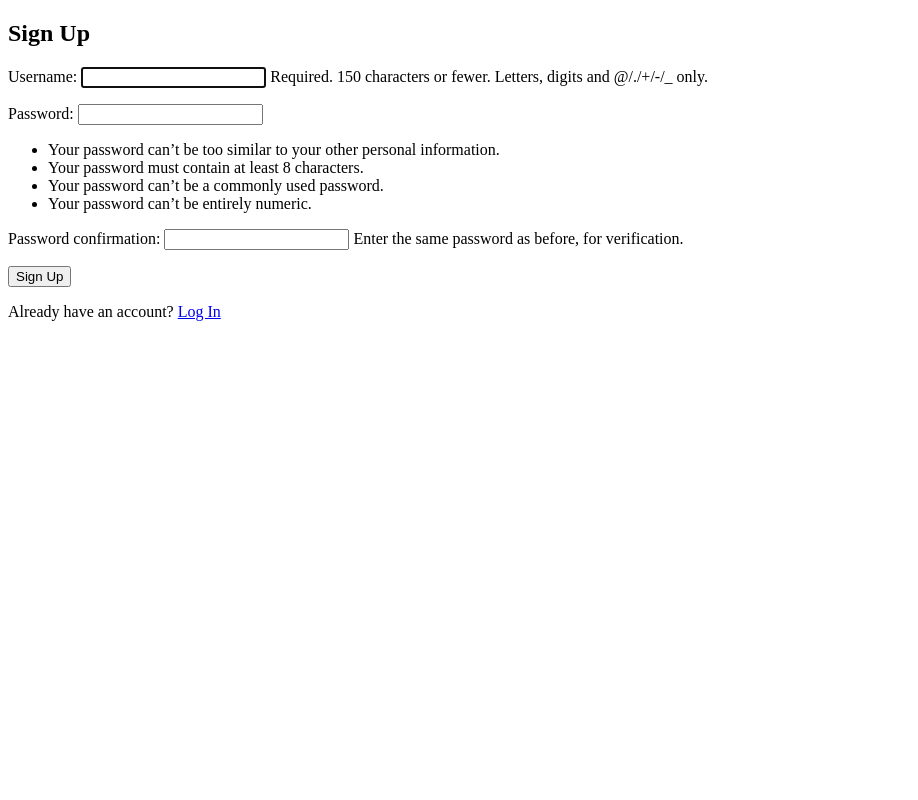
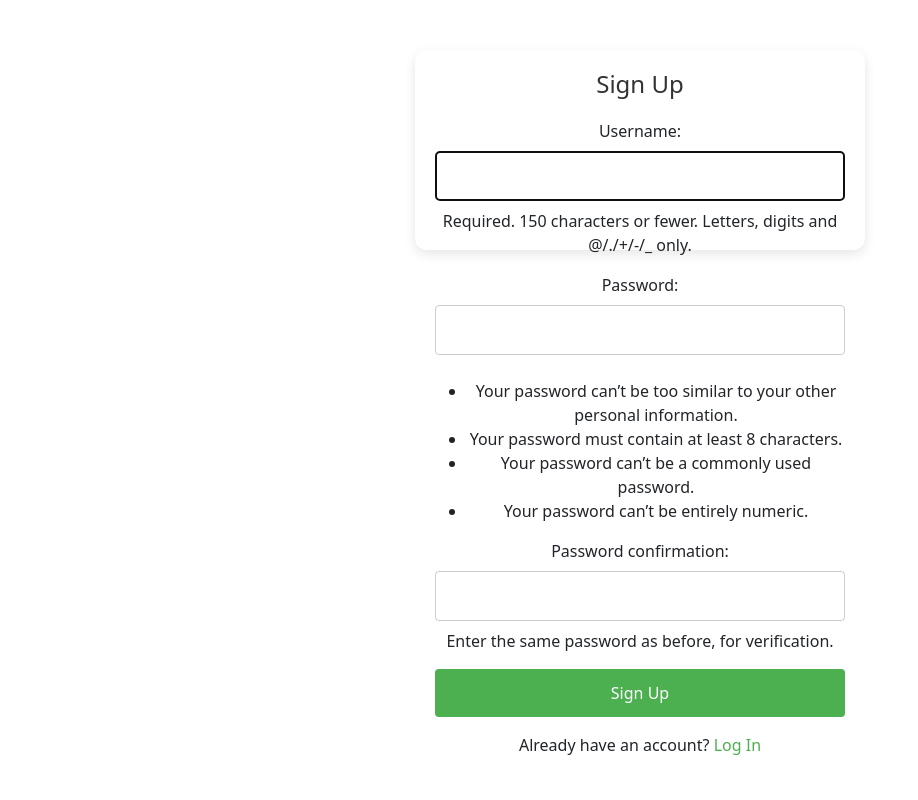
Before and after one commit to Aliki-Mantzouka/UniTryhards, a Django app: page /signup/ in a window 1280 px wide. Shown: the whole page, without its empty margins (0-918 px from the left). Run offline with Django 5.2, Linux system fonts and the light colour scheme.

Commit message:
Adjust login and signup form layout: reduce height, increase width, and center boxes - Modified CSS for proper form sizing and alignment - Adjusted HTML for consistent styling across login and signup forms - Fixed layout issues to minimize scroll and improve user experience

```diff
--- a/unitryhards/myapp/static/css/style.css
+++ b/unitryhards/myapp/static/css/style.css
@@ -7,15 +7,16 @@
     margin: 0;
   }
 
+/* Κοινό στυλ για login-box και signup-box */
 .login-box {
   background: #fff;
-    padding: 30px;
+  padding: 20px;
   border-radius: 12px;
   box-shadow: 0px 4px 12px rgba(0, 0, 0, 0.1);
-    width: 350px; /* Μειώσαμε το πλάτος του login box */
+  width: 400px; /* Μεσαίο προς μεγάλο πλάτος */
+  height: 300px;
   text-align: center;
   margin: 0 auto;
-    height: 400px; /* Προσθήκη ύψους για το box */
 }
 
   /* Στυλ για τον τίτλο */
--- a/unitryhards/myapp/templates/registration/login.html
+++ b/unitryhards/myapp/templates/registration/login.html
@@ -5,11 +5,12 @@
     <meta charset="UTF-8">
     <meta name="viewport" content="width=device-width, initial-scale=1.0">
     <title>Login</title>
+    <link href="https://cdn.jsdelivr.net/npm/bootstrap@5.3.0-alpha1/dist/css/bootstrap.min.css" rel="stylesheet" integrity="sha384-KyZXEJ2QXe6HIKmC56oV6Yf+WjVY5iC6t5uLJo6By7d7hZG14wKhfTbhP0w9XGfF" crossorigin="anonymous">
     <link rel="stylesheet" href="{% static 'css/style.css' %}">
 </head>
 <body>
     <div class="login-container">
-        <div class="login-box">
+        <div class="login-box" style="margin-top: -50px;">
             <h2>Login</h2>
             <form method="POST">
                 {% csrf_token %}
@@ -22,5 +23,6 @@
             <p>Don't have an account? <a href="{% url 'signup' %}">Sign Up</a></p>
         </div>
     </div>
+    <script src="https://cdn.jsdelivr.net/npm/bootstrap@5.3.0-alpha1/dist/js/bootstrap.bundle.min.js"></script>
 </body>
 </html>
--- a/unitryhards/myapp/templates/signup.html
+++ b/unitryhards/myapp/templates/signup.html
@@ -1,24 +1,29 @@
 <!DOCTYPE html>
 <html lang="en">
+    {% load static %}
 <head>
   <meta charset="UTF-8">
   <meta name="viewport" content="width=device-width, initial-scale=1.0">
   <title>Sign Up</title>
+  <link href="https://cdn.jsdelivr.net/npm/bootstrap@5.3.0-alpha1/dist/css/bootstrap.min.css" rel="stylesheet">
+  <link rel="stylesheet" href="{% static 'css/style.css' %}">
 </head>
 <body>
+    <div class="login-container">
+        <div class="login-box" style="width: 450px; height: 200px; padding: 20px; margin-top: -500px;">
            <h2>Sign Up</h2>
-
            <form method="POST">
               {% csrf_token %}
               {{ form.as_p }}
-        <button type="submit">Sign Up</button>
+              <button type="submit" class="btn btn-primary w-100">Sign Up</button>
            </form>
-
            {% if form.errors %}
               <p style="color: red;">Please correct the errors below.</p>
               {{ form.errors }}
            {% endif %}
-
-    <p>Already have an account? <a href="{% url 'login' %}">Log In</a></p>
+           <p class="mt-3">Already have an account? <a href="{% url 'login' %}">Log In</a></p>
+        </div>
+     </div>
+    <script src="https://cdn.jsdelivr.net/npm/bootstrap@5.3.0-alpha1/dist/js/bootstrap.bundle.min.js"></script>
 </body>
 </html>
--- a/unitryhards/myapp/urls.py
+++ b/unitryhards/myapp/urls.py
@@ -8,5 +8,5 @@
     path('signup/', views.signup_view, name='signup'),
     path('login/', auth_views.LoginView.as_view(), name='login'),
     path('logout/', views.logout_view, name='logout'),
-    path('accounts/profile/', views.profile_view, name='profile')
+    path('profile/', views.profile_view, name='profile')
 ]
--- a/unitryhards/unitryhards/urls.py
+++ b/unitryhards/unitryhards/urls.py
@@ -19,5 +19,6 @@
 
 urlpatterns = [
     path('admin/', admin.site.urls),
+    path('accounts/', include('django.contrib.auth.urls')),
     path('', include('myapp.urls')),  # Include the app's URLs
 ]
```
Also changed, not shown: unitryhards/myapp/templates/profile.html (+14 -1 lines), unitryhards/db.sqlite3. Lines whose indentation alone changed are shown as unchanged.
